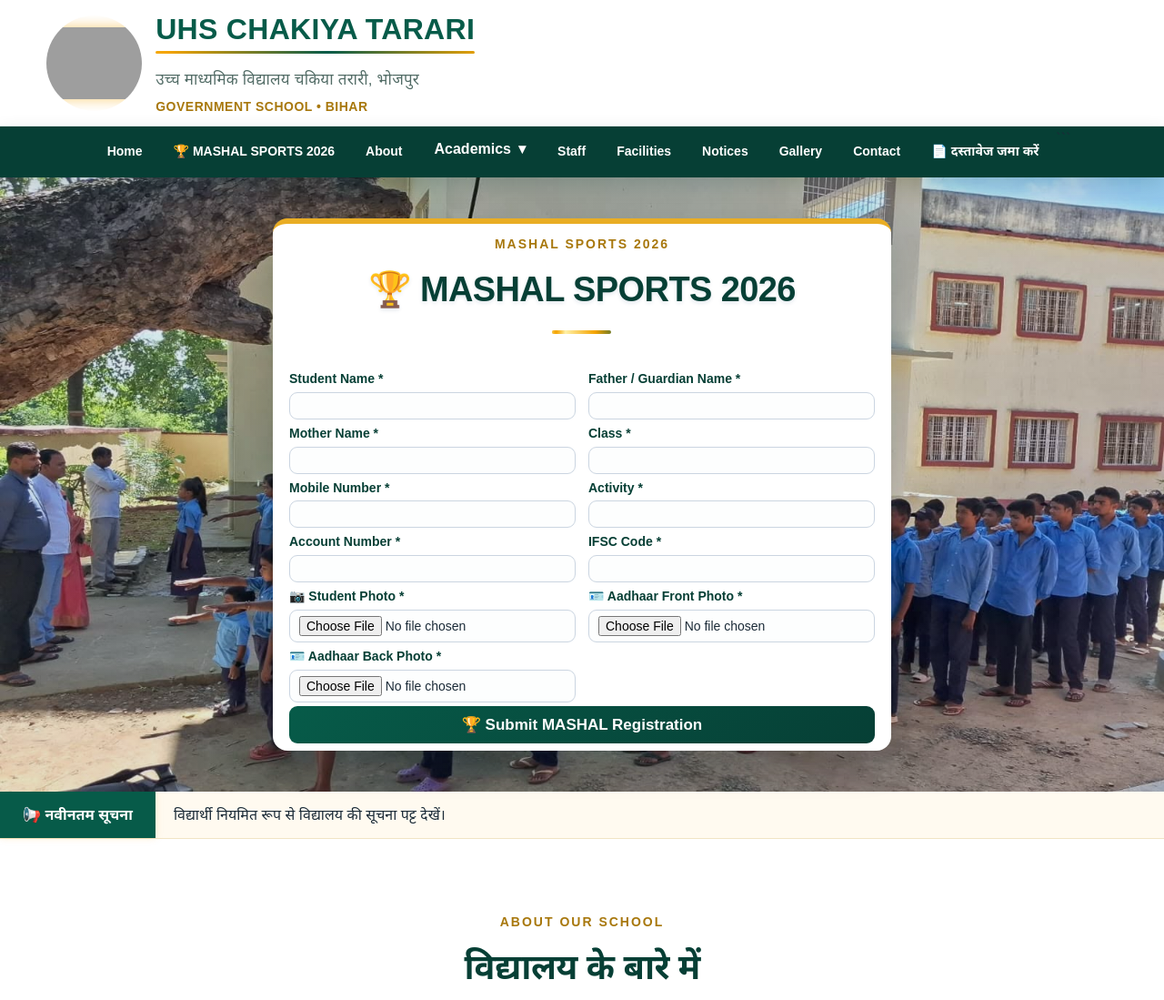
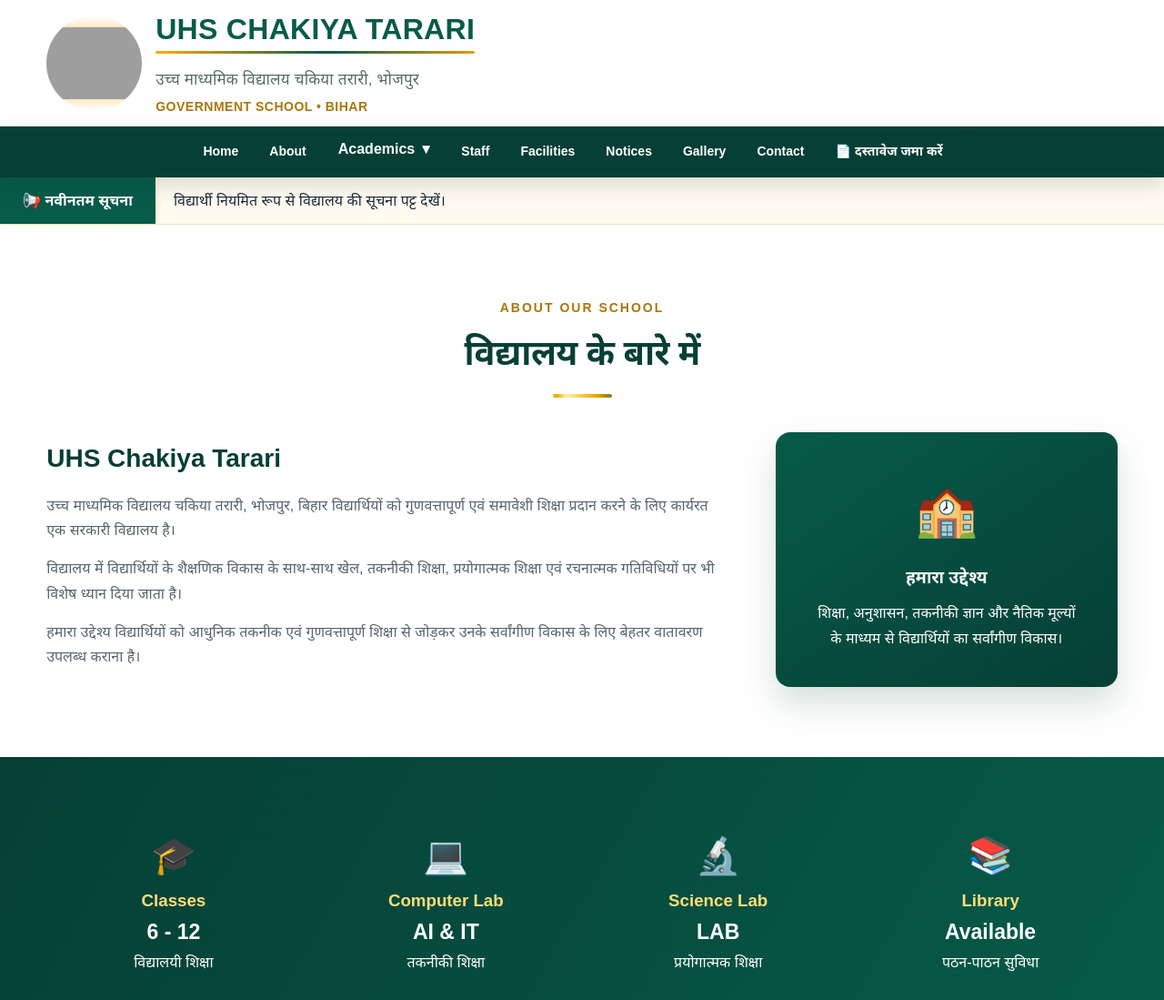
Before and after one commit to uhschakiyatararibhojpur-tech/CHAKIYA, a plain HTML site: page index.html in a window 1280 px wide. Shown: the top 1099 px of the page at 91% size. Drawn offline with Linux system fonts and the light colour scheme; no server answers; grey boxes are pictures that could not be loaded.

Commit message:
Update index.html

```diff
--- a/index.html
+++ b/index.html
@@ -73,9 +73,7 @@
             Home
         </a>
 
-        <a href="#mashaal-sports">
-            🏆 MASHAL SPORTS 2026
-        </a>
+
 
 
 
@@ -132,121 +130,6 @@
     </div>
 </nav>
 
-<!-- ================= MASHAL SPORTS 2026 ================= -->
-
-<section id="mashaal-sports" class="mashaal-section">
-
-    <div class="container">
-
-        <div class="mashaal-card">
-
-            <div class="section-heading">
-                <span>MASHAL SPORTS 2026</span>
-                <h2>🏆 MASHAL SPORTS 2026</h2>
-                <div class="heading-line"></div>
-            </div>
-
-            <form id="mashaalForm">
-
-                <div class="form-group">
-                    <label for="studentName">Student Name *</label>
-                    <input type="text"
-                           id="studentName"
-                           name="studentName"
-                           required>
-                </div>
-
-                <div class="form-group">
-                    <label for="fatherName">Father / Guardian Name *</label>
-                    <input type="text"
-                           id="fatherName"
-                           name="fatherName"
-                           required>
-                </div>
-
-                <div class="form-group">
-                    <label for="motherName">Mother Name *</label>
-                    <input type="text"
-                           id="motherName"
-                           name="motherName"
-                           required>
-                </div>
-
-                <div class="form-group">
-                    <label for="className">Class *</label>
-                    <input type="text"
-                           id="className"
-                           name="className"
-                           required>
-                </div>
-
-                <div class="form-group">
-                    <label for="mobile">Mobile Number *</label>
-                    <input type="tel"
-                           id="mobile"
-                           name="mobile"
-                           maxlength="10"
-                           pattern="[0-9]{10}"
-                           required>
-                </div>
-
-                <div class="form-group">
-                    <label for="activity">Activity *</label>
-                    <input type="text"
-                           id="activity"
-                           name="activity"
-                           required>
-                </div>
-
-                <div class="form-group">
-                    <label for="accountNumber">Account Number *</label>
-                    <input type="text"
-                           id="accountNumber"
-                           name="accountNumber"
-                           required>
-                </div>
-
-                <div class="form-group">
-                    <label for="ifsc">IFSC Code *</label>
-                    <input type="text"
-                           id="ifsc"
-                           name="ifsc"
-                           required>
-                </div>
-                <div class="form-group">
-    <label for="studentPhoto">📷 Student Photo *</label>
-    <input type="file" id="studentPhoto" name="studentPhoto"
-           accept="image/jpeg,image/png" required>
-</div>
-
-<div class="form-group">
-    <label for="aadhaarFront">🪪 Aadhaar Front Photo *</label>
-    <input type="file" id="aadhaarFront" name="aadhaarFront"
-           accept="image/jpeg,image/png" required>
-</div>
-
-<div class="form-group">
-    <label for="aadhaarBack">🪪 Aadhaar Back Photo *</label>
-    <input type="file" id="aadhaarBack" name="aadhaarBack"
-           accept="image/jpeg,image/png" required>
-</div>
-
-                <button type="submit"
-                        id="mashaalSubmit">
-                    🏆 Submit MASHAL Registration
-                </button>
-
-                <p id="mashaalMessage"></p>
-
-            </form>
-
-        </div>
-
-    </div>
-
-</section>
-
-<!-- ================= END MASHAL SPORTS ================= -->
 
 
 <!-- NOTICE TICKER -->
```
